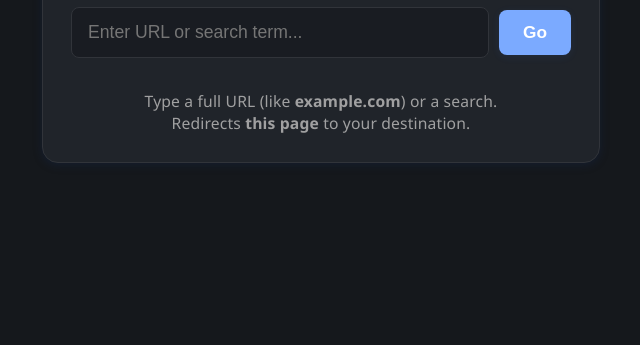
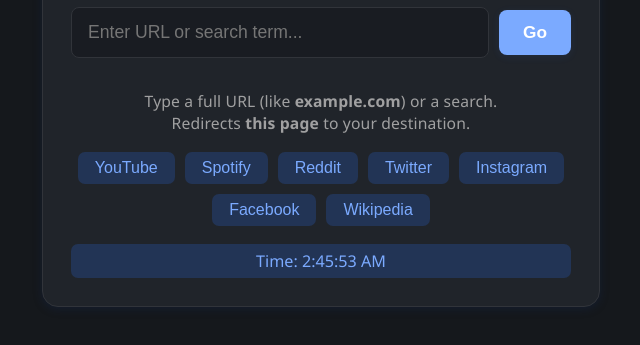
Before and after one commit to Cloodie500/browser, a plain HTML site: page index.html in a window 1280 px wide. Both pictures are taken after a click on the button "Toggle dark mode". Shown: the part 183-528 px from the top of the page, without its empty margins (319-959 px from the left). Drawn offline with Linux system fonts and the light colour scheme.

Commit message:
Update index.html

```diff
--- a/index.html
+++ b/index.html
@@ -2,7 +2,7 @@
 <html lang="en">
 <head>
 <meta charset="UTF-8" />
-<title>Cloud Broswer</title>
+<title>Cloud Browser</title>
 <meta name="viewport" content="width=device-width,initial-scale=1" />
 <style>
 :root {
@@ -132,6 +132,54 @@
 body[data-theme=dark] #tip {
   color: #aaa;
 }
+/* Popular sites list styling */
+#popular-sites {
+  display: flex;
+  flex-wrap: wrap;
+  gap: 10px;
+  justify-content: center;
+  margin: 18px 0 0 0;
+}
+.popular-btn {
+  background: var(--accent-light);
+  color: var(--accent);
+  border: none;
+  border-radius: 7px;
+  padding: 7px 17px;
+  font-size: 1em;
+  cursor: pointer;
+  font-weight: 500;
+  transition: background 0.15s, color 0.15s;
+}
+.popular-btn:hover, .popular-btn:focus {
+  background: var(--accent);
+  color: #fff;
+  outline: none;
+}
+body[data-theme=dark] .popular-btn {
+  background: #223455;
+  color: #7baaff;
+}
+body[data-theme=dark] .popular-btn:hover, body[data-theme=dark] .popular-btn:focus {
+  background: #7baaff;
+  color: #223455;
+}
+#status-bar {
+  display: flex;
+  justify-content: center;
+  align-items: center;
+  margin-top: 18px;
+  font-size: 1.01em;
+  color: var(--accent);
+  background: var(--accent-light);
+  border-radius: 7px;
+  padding: 6px 14px;
+  box-sizing: border-box;
+}
+body[data-theme=dark] #status-bar {
+  color: #7baaff;
+  background: #223455;
+}
 @media (max-width: 600px) {
   #container {
     max-width: 100vw;
@@ -151,6 +199,13 @@
     font-size: 1em;
     padding: 11px 16px;
   }
+  #popular-sites {
+    gap: 7px;
+  }
+  #status-bar {
+    font-size: 0.99em;
+    padding: 6px 7vw;
+  }
 }
 </style>
 </head>
@@ -165,12 +220,18 @@
     <button id="go-btn">Go</button>
   </div>
   <div id="tip">Type a full URL (like <b>example.com</b>) or a search.<br>Redirects <b>this page</b> to your destination.</div>
+  <div id="popular-sites"></div>
+  <div id="status-bar">
+    <span id="current-time"></span>
+  </div>
 </div>
 <script>
 const addr = document.getElementById('address');
 const goBtn = document.getElementById('go-btn');
 const modeToggle = document.getElementById('mode-toggle');
 const prefersDark = window.matchMedia('(prefers-color-scheme: dark)');
+const currentTimeEl = document.getElementById('current-time');
+const popularSitesDiv = document.getElementById('popular-sites');
 
 function setTheme(theme) {
   document.body.setAttribute('data-theme', theme);
@@ -230,6 +291,37 @@
   if (e.key === 'Enter') redirect();
 });
 
+// Time Feature Only
+function updateTime() {
+  const now = new Date();
+  currentTimeEl.textContent = "Time: " + now.toLocaleTimeString();
+}
+setInterval(updateTime, 1000);
+updateTime();
+
+// Popular Sites Feature
+const popularSites = [
+  { name: "YouTube", url: "https://youtube.com" },
+  { name: "Spotify", url: "https://spotify.com" },
+  { name: "Reddit", url: "https://reddit.com" },
+  { name: "Twitter", url: "https://twitter.com" },
+  { name: "Instagram", url: "https://instagram.com" },
+  { name: "Facebook", url: "https://facebook.com" },
+  { name: "Wikipedia", url: "https://wikipedia.org" }
+];
+
+function renderPopularSites() {
+  popularSitesDiv.innerHTML = "";
+  popularSites.forEach(site => {
+    const btn = document.createElement('button');
+    btn.className = "popular-btn";
+    btn.textContent = site.name;
+    btn.onclick = () => { window.location.href = site.url; };
+    popularSitesDiv.appendChild(btn);
+  });
+}
+renderPopularSites();
+
 // Initialize on page load
 detectAndApplyTheme();
 </script>
```
